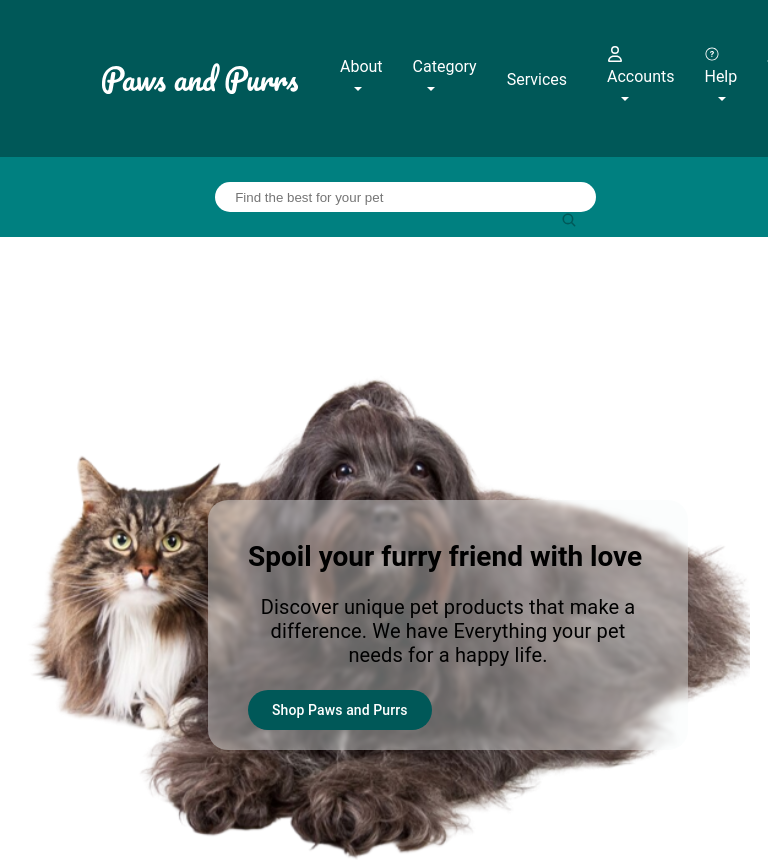
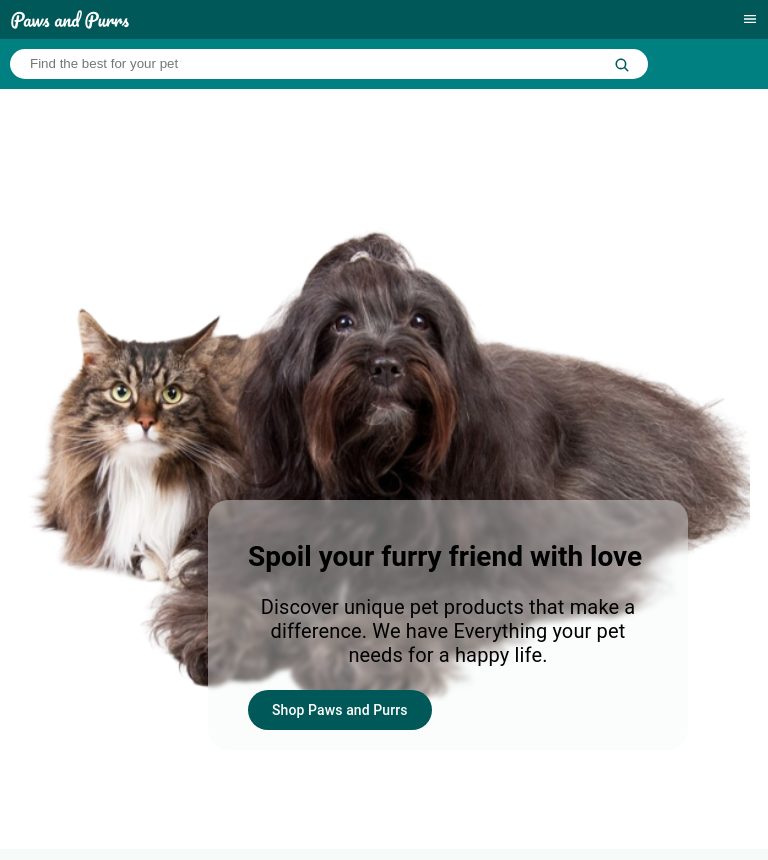
Before and after one commit to Emetila/paws-and-purrs, a React (Create React App) app: page / in a window 768 px wide. Shown: the top 860 px of the page. Built offline with nearby package versions, Linux system fonts and the light colour scheme.

Commit message:
Implemented responsiveness to header

```diff
--- a/src/app/components/Header/HeaderNavigation.jsx
+++ b/src/app/components/Header/HeaderNavigation.jsx
@@ -3,7 +3,7 @@ import style from './LandingPageNavigation.css';
 import { Outlet, Link } from "react-router-dom";
 import { IoMdArrowDropdown } from "react-icons/io";
 
-export const HeaderNavigation = () => {
+export const HeaderNavigation = (props) => {
     const [isOpen, setIsOpen] = useState(false);
 
     const toggleDropdown = () => {
@@ -11,7 +11,7 @@ export const HeaderNavigation = () => {
     }
     return (
         <nav className={style.navbar}>
-            <ul>
+            <ul className={props.className}>
                 <li className="dropdown">
                     <Link to="/about">
                         About
--- a/src/app/components/Header/LandingPageNavigation.css
+++ b/src/app/components/Header/LandingPageNavigation.css
@@ -4,7 +4,6 @@ header {
     display: flex;
     align-items: center;
     justify-content: space-between;
-    align-self: stretch;
     opacity: var(--sds-size-stroke-border);
     position: sticky;
 }
@@ -35,7 +34,7 @@ nav ul li a {
     padding-top: 5px;
     border: none;
     cursor: pointer;
-  }
+}
 
 .icon {
     color: white;
@@ -47,7 +46,7 @@ nav ul li a {
     position: absolute;
     background-color: #f9f9f9;
     width: 100px;
-    box-shadow: 0px 8px 16px 0px rgba(0,0,0,0.2);
+    box-shadow: 0px 8px 16px 0px rgba(0, 0, 0, 0.2);
     z-index: 1;
 }
 
@@ -60,7 +59,7 @@ nav ul li a {
 .dropdown-item:hover {
     /* border-left: 1px solid #005858; */
     color: #005858;
-  }
+}
 
 .search {
     background-color: #008080;
@@ -89,5 +88,74 @@ nav ul li a {
     color: #005858;
     position: absolute;
     left: 73%;
-    margin-bottom: 90%;
+    margin-top: -22px;
 }
+
+.menu-icon,
+.icons {
+    display: none;
+}
+
+@media (min-width:500px) and (max-width:900px) {
+    header {
+        padding: 10px;
+    }
+
+    .logo {
+        width: 120px;
+        height: 18.828px;
+    }
+
+    .menu-icon {
+        display: block;
+    }
+
+    .menu {
+        flex-direction: column;
+        position: absolute;
+        left: 0;
+        right: 0px;
+        padding-left: 20px;
+        top: 40px;
+        background-color: #005858;
+    }
+
+    .menu ul {
+        display: none;
+        padding: 0;
+    }
+
+    .menu ul.mobile {
+        display: block;
+    }
+
+    .menu ul li {
+        padding: 10px 0;
+    }
+
+    .menu2 {
+        display: none;
+    }
+
+    .menu li.hidden-mobile {
+        display: none;
+    }
+
+    .search {
+        padding: 10px;
+    }
+
+    .search input {
+        width: 80%;
+        margin: 0;
+        padding: 0 20PX;
+    }
+
+    .search input label {
+        font-size: 12px;
+    }
+
+    .searchicon {
+        left: 80%;
+    }
+}
--- a/src/app/components/Header/LandingPageNavigation.jsx
+++ b/src/app/components/Header/LandingPageNavigation.jsx
@@ -8,38 +8,39 @@ import { Outlet, Link } from "react-router-dom";
 import { IoMdArrowDropdown } from "react-icons/io";
 import { IoIosHelpCircleOutline } from "react-icons/io";
 import { MdOutlineShoppingCart } from "react-icons/md";
+import { IoMdMenu } from "react-icons/io";
 
 export const LandingPageNavigation = () => {
+
     const [isOpen, setIsOpen] = useState(false);
 
     const toggleDropdown = () => {
         setIsOpen(!isOpen);
     }
-    // const [query, setQuery] = useState('');
+    const [showMenu, setMenu] = React.useState(false);
 
-    // const handleInputChange = (event) => {
-    //   setQuery(event.target.value);
-    // };
+    const toggleMenu = () => {
+        setMenu(showMenu === false)
+    }
 
-    // const handleSearch = () => {
-    //   onSearch(query);
-    // };
     return (<>
         <header className='header'>
             <div>
                 <Logo />
             </div>
 
+
+            <IoMdMenu className='menu-icon' onClick={toggleMenu} fill='white' />
             <div className='menu'>
-                <HeaderNavigation />
+                <HeaderNavigation className={showMenu ? 'mobile' : ''}/>
             </div>
 
             <div className='menu2'>
-                <nav>
+                <nav className="menu2">
                     <ul>
                         <li>
                             <FaRegUser className="icon" />
-                            <Link to="/accont">Accounts</Link>
+                            <Link className="account" to="/accont">Accounts</Link>
                             <IoMdArrowDropdown onClick={toggleDropdown} className="dropdown-toggle" />
                             {isOpen && (
                                 <ul className="dropdown-menu">
@@ -51,7 +52,7 @@ export const LandingPageNavigation = () => {
                         </li>
                         <li>
                             <IoIosHelpCircleOutline className="icon" />
-                            <Link to="/help">Help</Link>
+                            <Link className="account" to="/help">Help</Link>
                             <IoMdArrowDropdown onClick={toggleDropdown} className="dropdown-toggle" />
                             {isOpen && (
                                 <ul className="dropdown-menu">
@@ -63,9 +64,14 @@ export const LandingPageNavigation = () => {
                         </li>
                         <li>
                             <MdOutlineShoppingCart className="icon" />
-                            <Link to="/cart">Cart</Link>
+                            <Link className="account" to="/cart">Cart</Link>
                         </li>
                     </ul>
+
+                    <div className="icons">
+                    <IoSearch className="searchicon" />
+                        <MdOutlineShoppingCart className="icon" />
+                    </div>
                 </nav>
             </div>
         </header>
```
